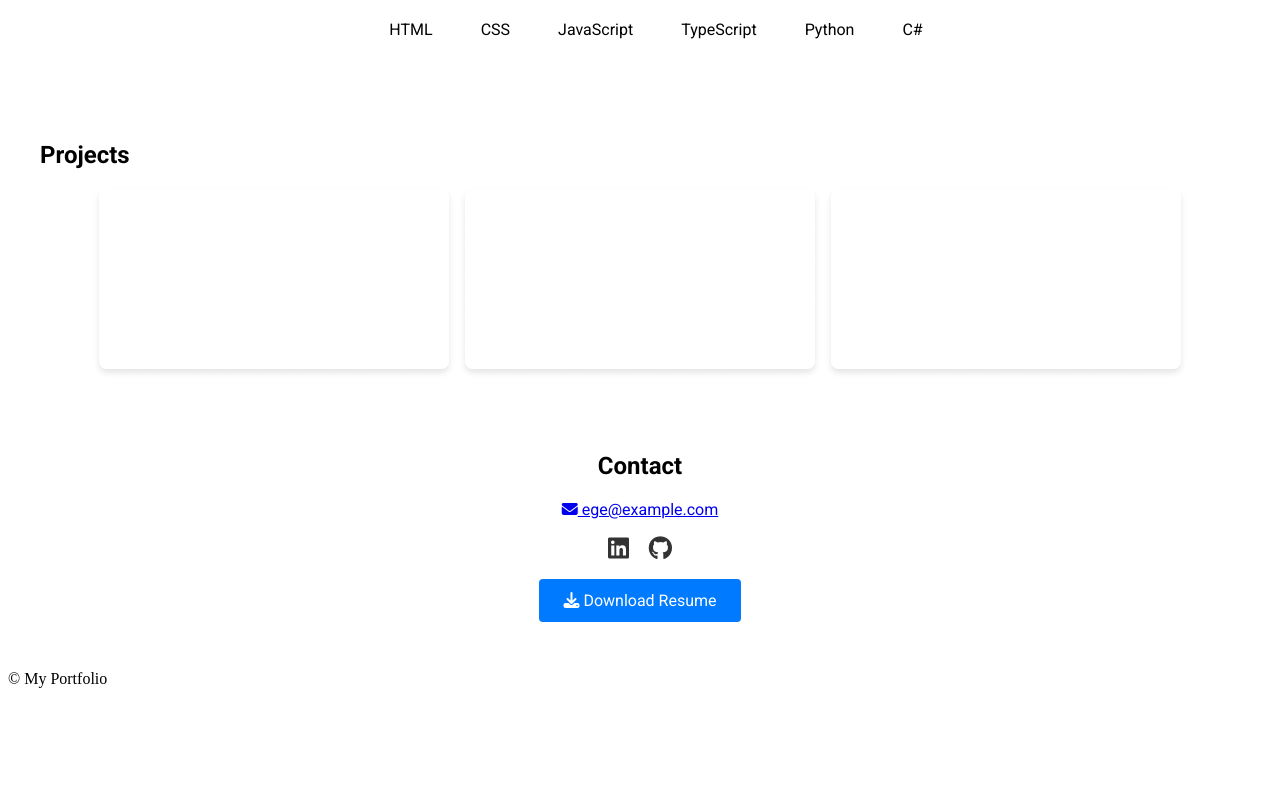
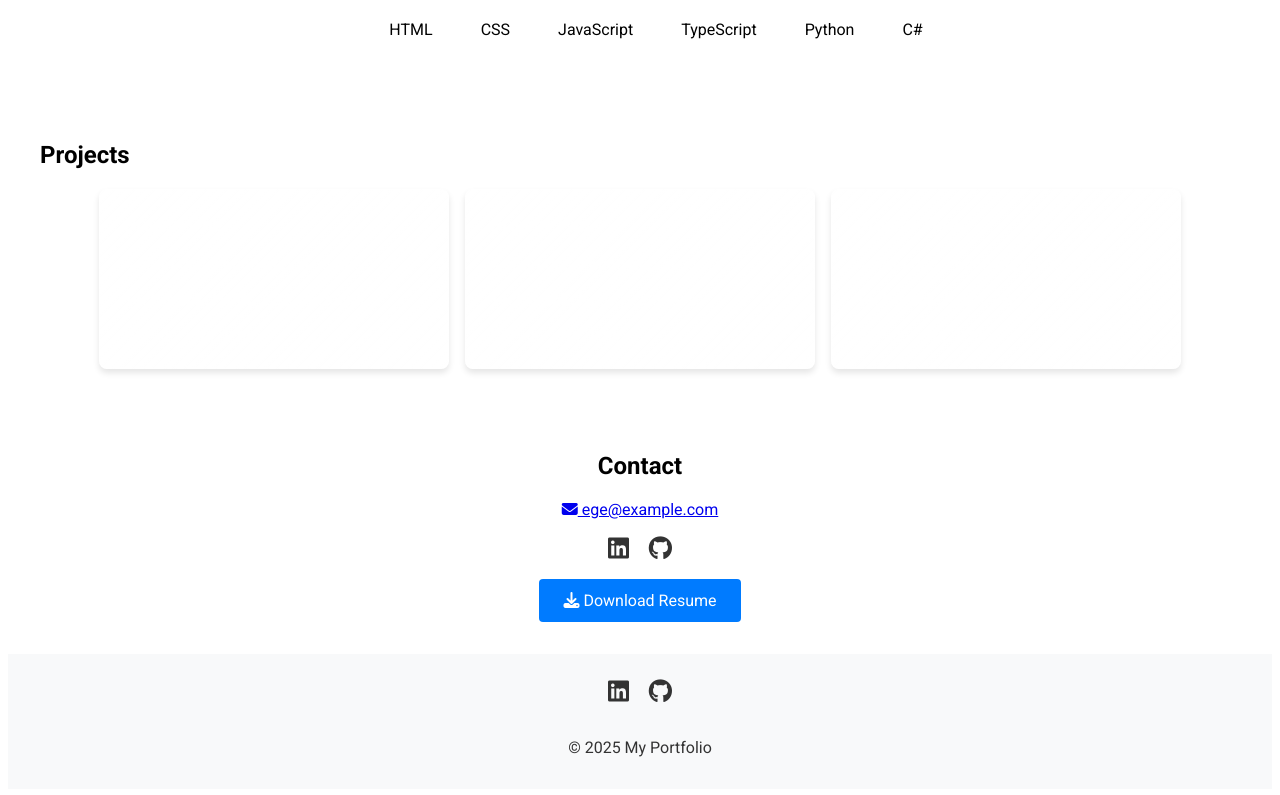
Before and after one commit to ErdagEge/my-portfolio, a plain HTML site: page index.html in a window 1280 px wide. Shown: the part 716-1511 px from the top of the page. Before the commit the page ends 1420 px from the top, so only its background shows below. Drawn offline with Linux system fonts and the light colour scheme.

Commit message:
Add styled footer

```diff
--- a/assets/css/footer.css
+++ b/assets/css/footer.css
@@ -0,0 +1,25 @@
+footer {
+    background-color: #f8f9fa;
+    padding: 1rem 2rem;
+    text-align: center;
+    font-family: 'Roboto', 'Helvetica Neue', Arial, sans-serif;
+    color: #333;
+}
+
+footer .footer-container {
+    display: flex;
+    flex-direction: column;
+    align-items: center;
+    gap: 0.5rem;
+}
+
+footer .social-links {
+    margin: 0.5rem 0;
+}
+
+footer .social-links a {
+    color: #333;
+    margin: 0 0.5rem;
+    font-size: 1.5rem;
+    text-decoration: none;
+}
--- a/assets/js/script.js
+++ b/assets/js/script.js
@@ -0,0 +1,5 @@
+// Set current year in the footer
+const yearEl = document.getElementById('year');
+if (yearEl) {
+    yearEl.textContent = new Date().getFullYear();
+}
--- a/index.html
+++ b/index.html
@@ -7,6 +7,7 @@
     <link rel="stylesheet" href="assets/css/style.css">
     <link rel="stylesheet" href="assets/css/header.css">
     <link rel="stylesheet" href="assets/css/hero.css">
+    <link rel="stylesheet" href="assets/css/footer.css">
     <link rel="stylesheet" href="https://cdnjs.cloudflare.com/ajax/libs/font-awesome/6.4.0/css/all.min.css">
 </head>
 <body>
@@ -96,7 +97,13 @@
     </section>
 
     <footer>
-        <p>&copy; <span id="year"></span> My Portfolio</p>
+        <div class="footer-container">
+            <div class="social-links">
+                <a href="https://linkedin.com/in/ege" target="_blank"><i class="fab fa-linkedin"></i></a>
+                <a href="https://github.com/ege" target="_blank"><i class="fab fa-github"></i></a>
+            </div>
+            <p>&copy; <span id="year"></span> My Portfolio</p>
+        </div>
     </footer>
 
     <script src="assets/js/script.js"></script>
```
